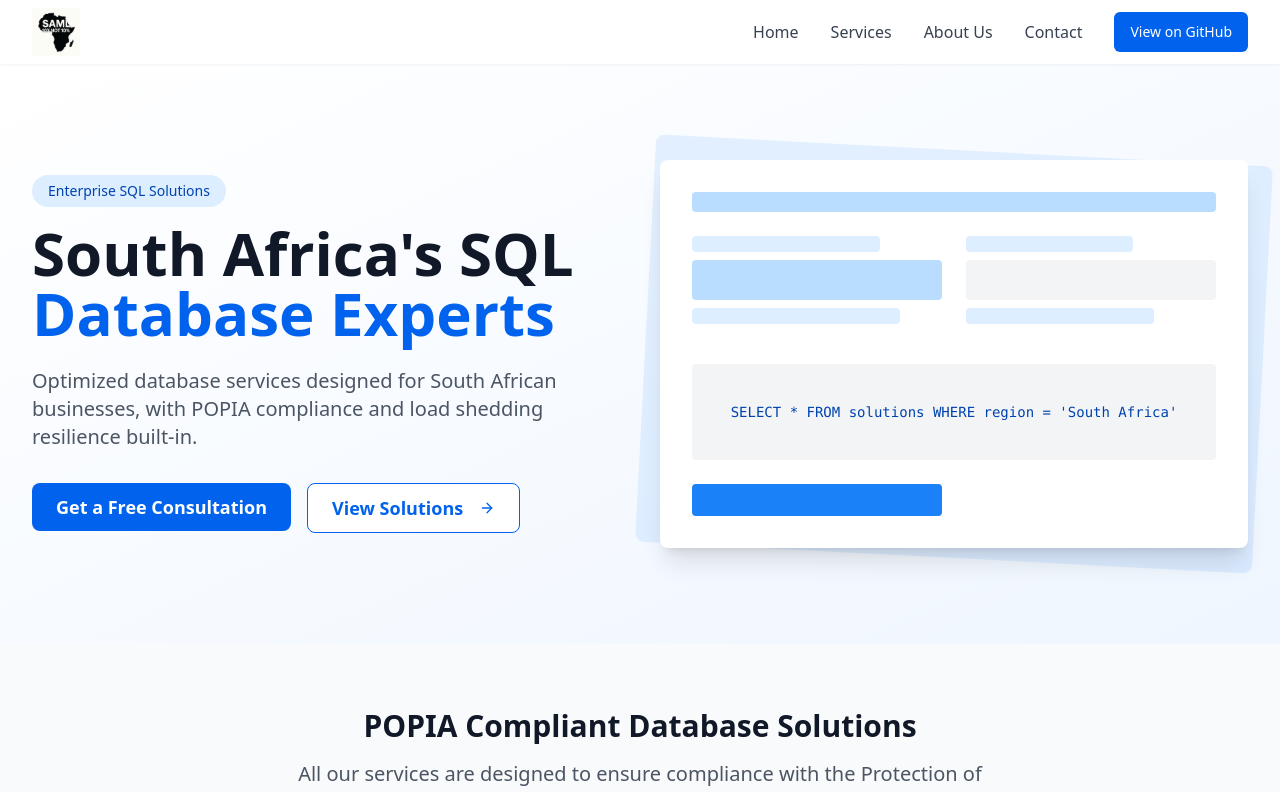
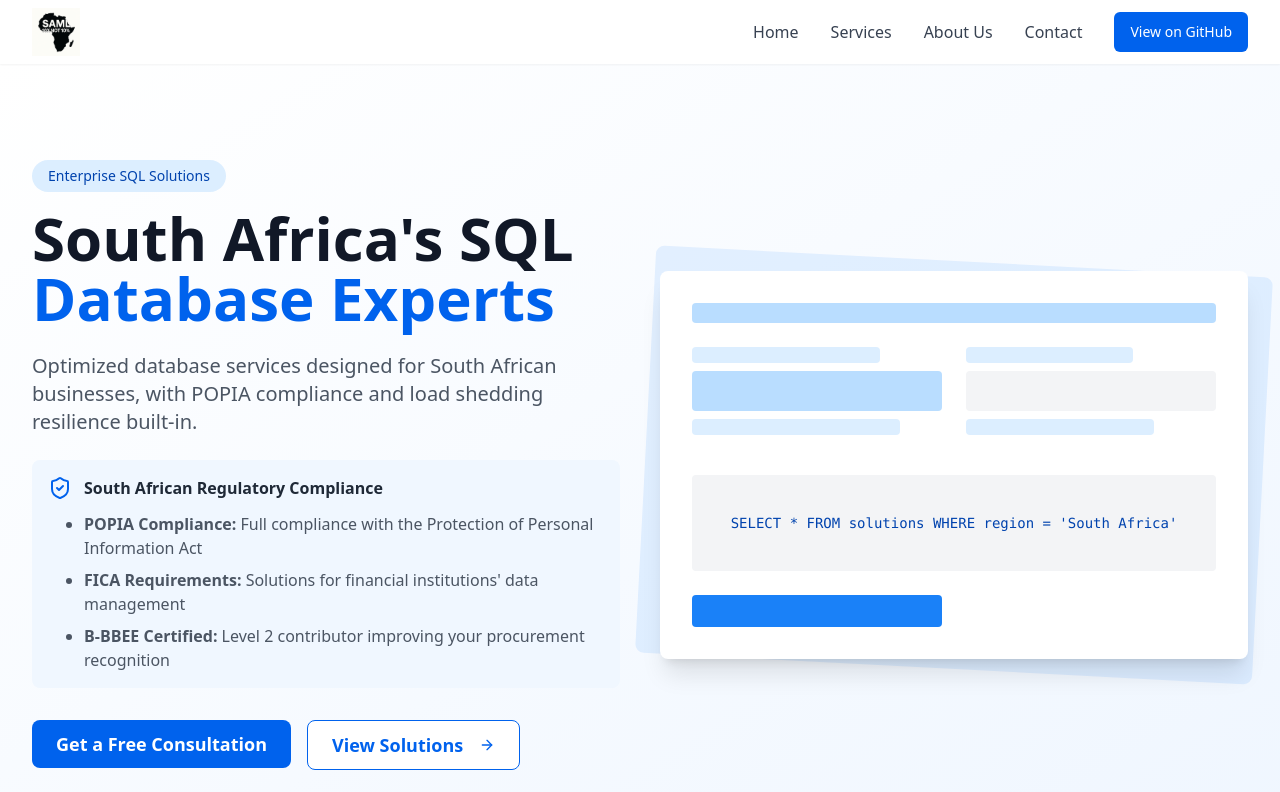
Before and after one commit to Sudz/saml-za-solutions, a React (Vite) app: page / in a window 1280 px wide. Shown: the top 792 px of the page. Built offline with nearby package versions, Linux system fonts and the light colour scheme.

Commit message:
Add POPIA compliant database solutions
Add information about POPIA compliant database solutions to the homepage.

```diff
--- a/src/components/Hero.tsx
+++ b/src/components/Hero.tsx
@@ -1,7 +1,6 @@
-
 import React from 'react';
 import { Button } from "@/components/ui/button";
-import { ArrowRight } from 'lucide-react';
+import { ArrowRight, ShieldCheck } from 'lucide-react';
 import { Link } from 'react-router-dom';
 
 const Hero = () => {
@@ -19,6 +18,25 @@ const Hero = () => {
             <p className="mt-6 text-lg md:text-xl text-gray-600 max-w-2xl">
               Optimized database services designed for South African businesses, with POPIA compliance and load shedding resilience built-in.
             </p>
+
+            <div className="mt-6 space-y-3 bg-saml-50 p-4 rounded-lg">
+              <div className="flex items-center space-x-3">
+                <ShieldCheck className="text-saml-600 h-6 w-6" />
+                <h3 className="font-semibold text-gray-800">South African Regulatory Compliance</h3>
+              </div>
+              <ul className="text-gray-600 space-y-2 pl-9">
+                <li className="list-disc">
+                  <strong>POPIA Compliance:</strong> Full compliance with the Protection of Personal Information Act
+                </li>
+                <li className="list-disc">
+                  <strong>FICA Requirements:</strong> Solutions for financial institutions' data management
+                </li>
+                <li className="list-disc">
+                  <strong>B-BBEE Certified:</strong> Level 2 contributor improving your procurement recognition
+                </li>
+              </ul>
+            </div>
+
             <div className="mt-8 flex flex-wrap gap-4">
               <Button asChild className="bg-saml-600 hover:bg-saml-700 text-white px-6 py-6 rounded-lg font-semibold text-lg">
                 <Link to="/contact">Get a Free Consultation</Link>
```
